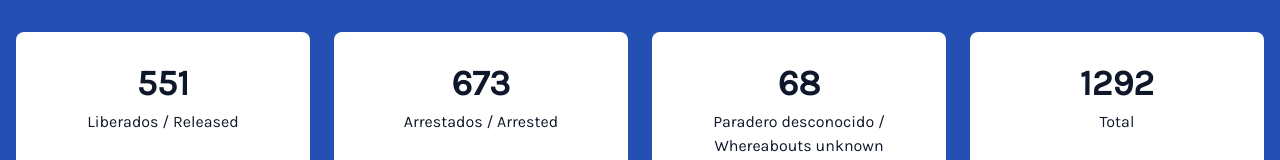
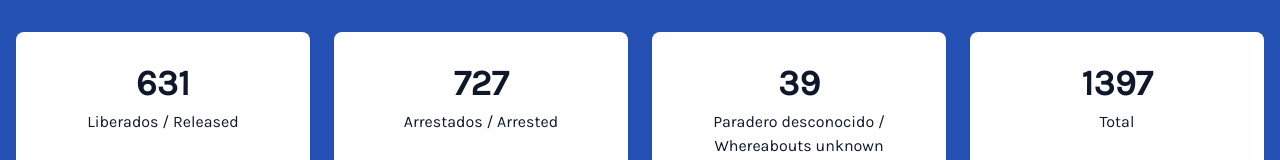
Before and after one commit to Sobefy/cubamissing, a Next.js app: page / in a window 1280 px wide. Shown: the top 160 px of the page. Built offline with nearby package versions, Linux system fonts and the light colour scheme; no server answers.

Commit message:
updated stats

```diff
--- a/src/components/Card/Card.tsx
+++ b/src/components/Card/Card.tsx
@@ -1,6 +1,8 @@
 /* eslint-disable @next/next/no-img-element */
 import { Box, Flex, Text } from "@chakra-ui/react";
 import { cardTranslations, person } from "../../types/types";
+import { Image } from '@chakra-ui/react';
+import { lazy } from "react";
 
 interface CardProps {
   person: person;
@@ -32,7 +34,7 @@ const Card = ({ person, translations, onClick }: CardProps) => {
       _hover={{ boxShadow: "xl" }}
     >
       <Box width="full" boxShadow="brand.innerShadow">
-        <img alt="Person's image" src={imageURL} style={{ width: "100%" }} />
+        <Image loading='lazy' src={imageURL} alt="Person's image" />
       </Box>
       <Box pt={5} pb={5}>
         <Text fontSize="2xl" wordBreak="break-word">
--- a/src/components/Stats/Stats.tsx
+++ b/src/components/Stats/Stats.tsx
@@ -25,10 +25,10 @@ const Stats = ({ translations }: StatsProps) => {
           textAlign="center"
         >
           { /* <StatCard label={dissapeared} number={0} gridColumn="1/3" /> */}
-          <StatCard label={released} number={551} gridColumn="1/4" />
-          <StatCard label={detention} number={673} gridColumn="1/4" />
-          <StatCard label={toVerify} number={68} gridColumn="1/4" />
-          <StatCard label={total} number={1292} gridColumn="1/4" />
+          <StatCard label={released} number={631} gridColumn="1/4" />
+          <StatCard label={detention} number={727} gridColumn="1/4" />
+          <StatCard label={toVerify} number={39} gridColumn="1/4" />
+          <StatCard label={total} number={1397} gridColumn="1/4" />
         </Grid>
       </Container>
     </Box>
```
